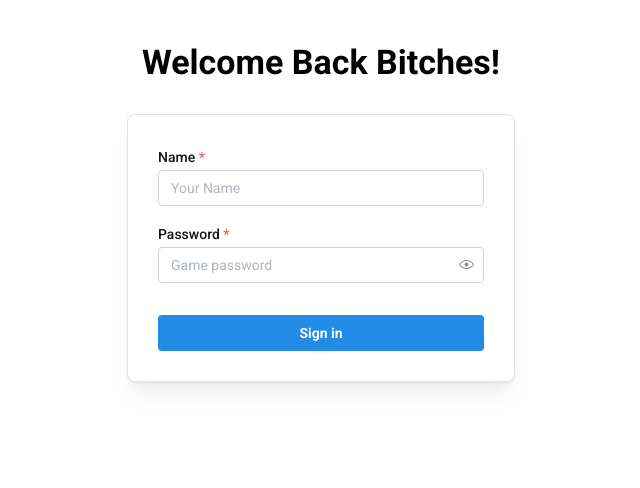
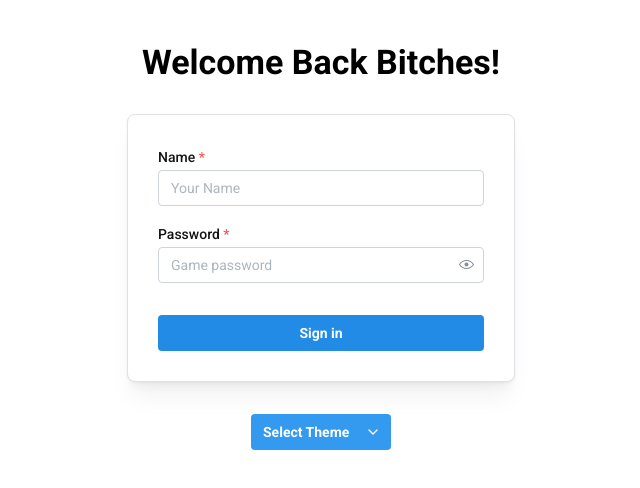
Before and after one commit to NelsWebDev/cwf, a React (Vite) app in the folder frontend/: page / in a window 1280 px wide. Shown: the top 488 px of the page, without its empty margins (319-959 px from the left). Built offline with nearby package versions, Linux system fonts and the light colour scheme; no server answers.

Commit message:
added theme selector to login page

```diff
--- a/frontend/src/components/Navbar.tsx
+++ b/frontend/src/components/Navbar.tsx
@@ -1,8 +1,9 @@
-import { IconCardsFilled, IconChevronDown, IconLogout, IconPaletteFilled, IconSettingsFilled, IconStar } from '@tabler/icons-react';
-import { Button, Container, CSSProperties, Group, MantineColorScheme, Modal, Select, useMantineColorScheme } from '@mantine/core';
+import { IconCardsFilled, IconLogout,  IconSettingsFilled, IconStar } from '@tabler/icons-react';
+import { Button, Container, CSSProperties, Group, Modal } from '@mantine/core';
 import { useAuth, useGame } from '../hooks';
 import SettingsPane from './SettingsPane';
 import { useState } from 'react';
+import ThemeSelector from './ThemeSelector';
 
 const navButtonStyle: CSSProperties = {
   color: 'var(--mantine-color-white)',
@@ -14,7 +15,6 @@ export function HeaderMenu() {
   const [opened, setOpened] = useState(false);
   const { logout } = useAuth();
   const show = () => setOpened(true);
-  const { colorScheme, setColorScheme } = useMantineColorScheme();
   return (
     <>
       {opened && (<Modal size="xl"
@@ -57,19 +57,7 @@ export function HeaderMenu() {
                 size="md" leftSection={<IconSettingsFilled size={16} />} onClick={show}>
                 Settings
               </Button>
-              <Select
-                leftSection={<IconPaletteFilled size={16} />}
-                rightSection={<IconChevronDown size={16} color="white"/>}
-                data={[
-                  { value: 'auto', label: 'Auto' },
-                  { value: 'light', label: 'Light' },
-                  { value: 'dark', label: 'Dark' },
-                ]}
-                value={colorScheme}
-                searchValue="Theme"
-                onChange={(value) => value && setColorScheme(value as MantineColorScheme)}
-                styles={{root: { width: "120px", }, section: { color: "white" }, input: { background: 'transparent', border: "none", color: "var(--mantine-color-white)", fontWeight: "bold" } }}
-              />
+              <ThemeSelector/>
               <Button size="md" style={navButtonStyle} leftSection={<IconLogout size={16} />} color="red" onClick={logout}>
                 Logout
               </Button>
--- /dev/null
+++ b/frontend/src/components/ThemeSelector.tsx
@@ -0,0 +1,28 @@
+import { deepMerge, MantineColorScheme, Select, SelectProps, useMantineColorScheme } from "@mantine/core";
+import { IconChevronDown, IconPaletteFilled } from "@tabler/icons-react";
+
+
+
+
+const ThemeSelector = (props?: Omit<SelectProps, "data" | "onChange" | "value" | "onChange">) => {
+      const { colorScheme, setColorScheme } = useMantineColorScheme();
+      const styles : SelectProps['styles'] = deepMerge({root: { width: "120px", }, section: { color: "white" }, input: { background: 'transparent', border: "none", color: "var(--mantine-color-white)", fontWeight: "bold" } }, props?.styles);
+      const {styles: newStyles, ...rest} = props || {};
+    return (
+        <Select
+                leftSection={<IconPaletteFilled size={16} />}
+                rightSection={<IconChevronDown size={16} color="white"/>}
+                data={[
+                  { value: 'auto', label: 'Auto' },
+                  { value: 'light', label: 'Light' },
+                  { value: 'dark', label: 'Dark' },
+                ]}
+                value={colorScheme}
+                searchValue="Theme"
+                onChange={(value) => value && setColorScheme(value as MantineColorScheme)}
+                styles={styles}
+                {...rest}
+              />
+    )
+}
+export default ThemeSelector;
--- a/frontend/src/providers/auth/LoginPage.tsx
+++ b/frontend/src/providers/auth/LoginPage.tsx
@@ -1,6 +1,7 @@
 import { useState } from "react";
 import { useAuth } from "../../hooks/useAuth";
-import { Button,  Container, Paper, PasswordInput, Text, TextInput, Title } from "@mantine/core";
+import { Button, Center, Container, Paper, PasswordInput, Text, TextInput, Title } from "@mantine/core";
+import ThemeSelector from "../../components/ThemeSelector";
 
 
 
@@ -8,7 +9,7 @@ import { Button,  Container, Paper, PasswordInput, Text, TextInput, Title } from
 const LoginPage = () => {
   const [usernameInput, setUsernameInput] = useState(import.meta.env.VITE_AUTOFILL_USERNAME || '');
   const [passwordInput, setPasswordInput] = useState(import.meta.env.VITE_AUTOFILL_PASSWORD || '');
-  const { login, errorMessage,  isAuthenticated, disconnected, reconnect} = useAuth();
+  const { login, errorMessage, isAuthenticated, disconnected, reconnect } = useAuth();
 
   if (localStorage.getItem('authToken') && !isAuthenticated && !errorMessage) {
     return <h4>Loading....</h4>
@@ -51,6 +52,21 @@ const LoginPage = () => {
           <Button fullWidth mt="xl" onClick={() => reconnect()}>Rejoin</Button>
         )}
       </Paper>
+      <Center>
+        <ThemeSelector
+          mt="xl"
+          leftSection={null}
+          searchValue="Select Theme"
+          styles={{
+            root: {
+              width: "140px",
+            },
+            input: {
+              backgroundColor: 'light-dark(var(--mantine-color-blue-5), var(--mantine-color-dark-4))',
+            }
+          }}
+        />
+      </Center>
     </Container>
 
 
```
Lines whose indentation alone changed are shown as unchanged.
